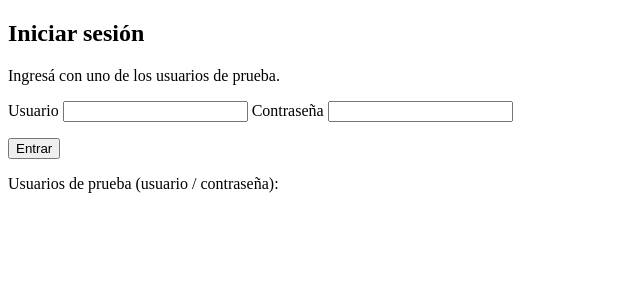
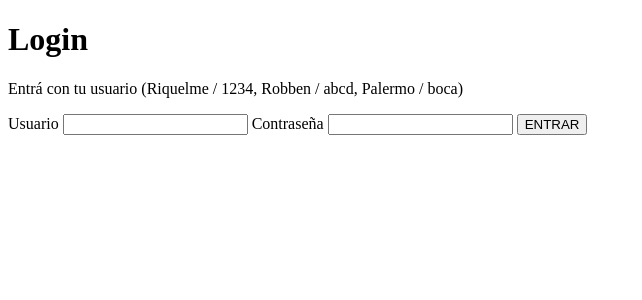
Before and after one commit to martinete14/daw2, a PHP site: page / in a window 1280 px wide. Shown: the top 300 px of the page, without its empty margins (0-642 px from the left). Run offline with PHP 8.4, Linux system fonts and the light colour scheme.

Commit message:
ActividadSessionStorage: versión más simple, usuarios futboleros y css mínimo

```diff
--- a/WEBCLIENTE/ActividadSessionStorage/index.html
+++ b/WEBCLIENTE/ActividadSessionStorage/index.html
@@ -7,40 +7,25 @@
     <title>Login con SessionStorage</title>
   </head>
   <body>
-    <div class="page">
-      <main class="card">
-        <section id="vista-login">
-          <h1 class="titulo">Iniciar sesión</h1>
-          <p class="subtitulo">Ingresá con uno de los usuarios de prueba.</p>
+    <h1>Login</h1>
 
-          <form id="login-form">
-            <label class="field-label" for="usuario">Usuario</label>
-            <input id="usuario" type="text" class="input" autocomplete="username" required />
+    <form id="form-login">
+      <p>Entrá con tu usuario (Riquelme / 1234, Robben / abcd, Palermo / boca)</p>
+      <label for="usuario">Usuario</label>
+      <input type="text" id="usuario" required>
 
-            <label class="field-label" for="contraseña">Contraseña</label>
-            <input id="contraseña" type="password" class="input" autocomplete="current-password" required />
+      <label for="clave">Contraseña</label>
+      <input type="password" id="clave" required>
 
-            <p class="mensaje-error" id="mensaje-error"></p>
+      <button type="submit">ENTRAR</button>
+      <p id="error"></p>
+    </form>
 
-            <button type="submit" class="btn">Entrar</button>
-          </form>
+    <div id="zona-usuario" hidden>
+      <p id="saludo"></p>
+      <button id="salir">Cerrar sesión</button>
+    </div>
 
-          <div class="usuarios-prueba">
-            <p>Usuarios de prueba (usuario / contraseña):</p>
-            <ul id="lista-usuarios"></ul>
-          </div>
-        </section>
-
-        <section id="vista-bienvenida" hidden>
-          <h1 class="titulo">¡Hola, <span id="nombre-usuario"></span>!</h1>
-          <p class="subtitulo">
-            Tu sesión está guardada en el sessionStorage: si recargás la página seguís logueado,
-            pero si cerrás la pestaña se pierde.
-          </p>
-          <button type="button" id="logout-btn" class="btn btn-salir">Cerrar sesión</button>
-        </section>
-      </main>
-    </div>
     <script type="module" src="/src/main.js"></script>
   </body>
 </html>
--- a/WEBCLIENTE/ActividadSessionStorage/src/logic/sesion.js
+++ b/WEBCLIENTE/ActividadSessionStorage/src/logic/sesion.js
@@ -1,34 +1,19 @@
-// acá no hay nada de HTML ni listeners, solo los usuarios y la sesión
+// acá solo la lógica, los listeners están en main.js
 
-const CLAVE_SESION = "usuarioLogueado";
+const usuarios = { Riquelme: "1234", Robben: "abcd", Palermo: "boca" };
 
-// usuarios de prueba hardcodeados
-export const USUARIOS = [
-  { usuario: "martin", contraseña: "1234", nombre: "Martín Villagra" },
-  { usuario: "lucia", contraseña: "mate2024", nombre: "Lucía Fernández" },
-  { usuario: "diego", contraseña: "asado10", nombre: "Diego Romero" },
-];
-
-// si el usuario y la contraseña coinciden, guarda la sesión y devuelve el usuario.
-// si no, devuelve null
-export function iniciarSesion(usuario, contraseña) {
-  const encontrado = USUARIOS.find(
-    (u) => u.usuario === usuario && u.contraseña === contraseña
-  );
-  if (!encontrado) return null;
-
-  // la contraseña no la guardamos en el sessionStorage
-  const datosSesion = { usuario: encontrado.usuario, nombre: encontrado.nombre };
-  sessionStorage.setItem(CLAVE_SESION, JSON.stringify(datosSesion));
-  return datosSesion;
+export function login(usuario, clave) {
+  if (usuarios[usuario] == clave) {
+    sessionStorage.setItem("usuario", usuario);
+    return true;
+  }
+  return false;
 }
 
-// devuelve el usuario guardado en la sesión, o null si no hay nadie logueado
-export function obtenerUsuarioLogueado() {
-  const guardado = sessionStorage.getItem(CLAVE_SESION);
-  return guardado ? JSON.parse(guardado) : null;
+export function usuarioLogeado() {
+  return sessionStorage.getItem("usuario");
 }
 
-export function cerrarSesion() {
-  sessionStorage.removeItem(CLAVE_SESION);
+export function logout() {
+  sessionStorage.removeItem("usuario");
 }
--- a/WEBCLIENTE/ActividadSessionStorage/src/main.js
+++ b/WEBCLIENTE/ActividadSessionStorage/src/main.js
@@ -1,60 +1,40 @@
 import "./style.css";
-import { USUARIOS, iniciarSesion, obtenerUsuarioLogueado, cerrarSesion } from "./logic/sesion.js";
+import { login, usuarioLogeado, logout } from "./logic/sesion.js";
 
-// elementos del HTML que vamos a leer/modificar
-const vistaLogin = document.getElementById("vista-login");
-const vistaBienvenida = document.getElementById("vista-bienvenida");
-const loginForm = document.getElementById("login-form");
-const usuarioInput = document.getElementById("usuario");
-const contraseñaInput = document.getElementById("contraseña");
-const mensajeError = document.getElementById("mensaje-error");
-const listaUsuarios = document.getElementById("lista-usuarios");
-const nombreUsuario = document.getElementById("nombre-usuario");
-const logoutBtn = document.getElementById("logout-btn");
+const formLogin = document.getElementById("form-login");
+const zonaUsuario = document.getElementById("zona-usuario");
+const saludo = document.getElementById("saludo");
+const error = document.getElementById("error");
+const botonSalir = document.getElementById("salir");
 
-function mostrarLogin() {
-  vistaLogin.hidden = false;
-  vistaBienvenida.hidden = true;
-  loginForm.reset();
-  mensajeError.textContent = "";
+function mostrar() {
+  const usuario = usuarioLogeado();
+  if (usuario) {
+    formLogin.hidden = true;
+    zonaUsuario.hidden = false;
+    saludo.textContent = "Hola " + usuario + ", ya estás logeado.";
+  } else {
+    formLogin.hidden = false;
+    zonaUsuario.hidden = true;
+  }
 }
 
-function mostrarBienvenida(usuario) {
-  vistaLogin.hidden = true;
-  vistaBienvenida.hidden = false;
-  nombreUsuario.textContent = usuario.nombre;
-}
+formLogin.addEventListener("submit", (e) => {
+  e.preventDefault();
+  const usuario = document.getElementById("usuario").value;
+  const clave = document.getElementById("clave").value;
 
-function mostrarUsuariosDePrueba() {
-  USUARIOS.forEach((u) => {
-    const item = document.createElement("li");
-    item.textContent = `${u.usuario} / ${u.contraseña}`;
-    listaUsuarios.appendChild(item);
-  });
-}
-
-// iniciar sesión
-loginForm.addEventListener("submit", (evento) => {
-  evento.preventDefault();
-  const usuario = iniciarSesion(usuarioInput.value.trim(), contraseñaInput.value);
-  if (usuario) {
-    mostrarBienvenida(usuario);
+  if (login(usuario, clave)) {
+    error.textContent = "";
+    mostrar();
   } else {
-    mensajeError.textContent = "Usuario o contraseña incorrectos";
+    error.textContent = "Usuario o contraseña incorrectos.";
   }
 });
 
-// cerrar sesión
-logoutBtn.addEventListener("click", () => {
-  cerrarSesion();
-  mostrarLogin();
+botonSalir.addEventListener("click", () => {
+  logout();
+  mostrar();
 });
 
-// al cargar la página, si ya había sesión guardada entra directo
-mostrarUsuariosDePrueba();
-const usuarioGuardado = obtenerUsuarioLogueado();
-if (usuarioGuardado) {
-  mostrarBienvenida(usuarioGuardado);
-} else {
-  mostrarLogin();
-}
+mostrar();
--- a/WEBCLIENTE/ActividadSessionStorage/src/style.css
+++ b/WEBCLIENTE/ActividadSessionStorage/src/style.css
@@ -1,128 +1,24 @@
-:root {
-  /* Paleta bandera Argentina: celeste, blanco y dorado del Sol de Mayo */
-  --color-bg-from: #2f6fb0;
-  --color-bg-to: #071a34;
-  --color-card: #ffffff;
-  --color-text: #0f2540;
-  --color-text-muted: #5b7085;
-  --color-border: #d7e6f5;
-  --color-primary: #2f6fb0;
-  --color-primary-dark: #1f4e80;
-  --color-gold: #f6b40e;
-  --color-error: #e11d48;
-
-  font-family: "Segoe UI", system-ui, -apple-system, Roboto, Arial, sans-serif;
+body {
+  font-family: Arial, sans-serif;
+  background: #75aadb;
+  max-width: 400px;
+  margin: 40px auto;
+  padding: 20px;
 }
 
-* {
-  box-sizing: border-box;
+label, input {
+  display: block;
+  margin-bottom: 10px;
 }
 
-body {
-  margin: 0;
-  min-height: 100vh;
-  background: radial-gradient(circle at top, var(--color-bg-from), var(--color-bg-to));
-  color: var(--color-text);
+button {
+  background: #1f4e80;
+  color: white;
+  border: none;
+  padding: 8px 16px;
+  cursor: pointer;
 }
 
-.page {
-  min-height: 100vh;
-  display: flex;
-  align-items: center;
-  justify-content: center;
-  padding: 2rem 1rem;
+#error {
+  color: red;
 }
-
-.card {
-  width: 100%;
-  max-width: 420px;
-  background: var(--color-card);
-  border-radius: 16px;
-  padding: 2rem;
-  border-top: 4px solid var(--color-gold);
-  box-shadow: 0 20px 45px rgba(7, 26, 52, 0.4);
-}
-
-.titulo {
-  margin: 0 0 0.35rem;
-  font-size: 1.5rem;
-}
-
-.subtitulo {
-  margin: 0 0 1.5rem;
-  color: var(--color-text-muted);
-  font-size: 0.9rem;
-  line-height: 1.4;
-}
-
-.field-label {
-  display: block;
-  font-size: 0.85rem;
-  font-weight: 600;
-  margin-bottom: 0.4rem;
-}
-
-.input {
-  width: 100%;
-  margin-bottom: 1rem;
-  padding: 0.7rem 0.9rem;
-  font-size: 1rem;
-  border: 1.5px solid var(--color-border);
-  border-radius: 10px;
-  outline: none;
-  transition: border-color 0.15s ease;
-}
-
-.input:focus {
-  border-color: var(--color-primary);
-}
-
-.mensaje-error {
-  min-height: 1.2rem;
-  margin: 0;
-  color: var(--color-error);
-  font-size: 0.85rem;
-}
-
-.btn {
-  width: 100%;
-  margin-top: 0.8rem;
-  padding: 0.7rem 1rem;
-  font-size: 0.92rem;
-  font-weight: 600;
-  border-radius: 10px;
-  border: none;
-  cursor: pointer;
-  background: var(--color-primary);
-  color: #fff;
-}
-
-.btn:hover {
-  background: var(--color-primary-dark);
-}
-
-.btn-salir {
-  background: var(--color-error);
-}
-
-.btn-salir:hover {
-  background: #be123c;
-}
-
-.usuarios-prueba {
-  margin-top: 1.5rem;
-  padding-top: 1rem;
-  border-top: 1px solid var(--color-border);
-  font-size: 0.85rem;
-  color: var(--color-text-muted);
-}
-
-.usuarios-prueba p {
-  margin: 0 0 0.4rem;
-}
-
-.usuarios-prueba ul {
-  margin: 0;
-  padding-left: 1.2rem;
-  font-family: Consolas, monospace;
-}
```
